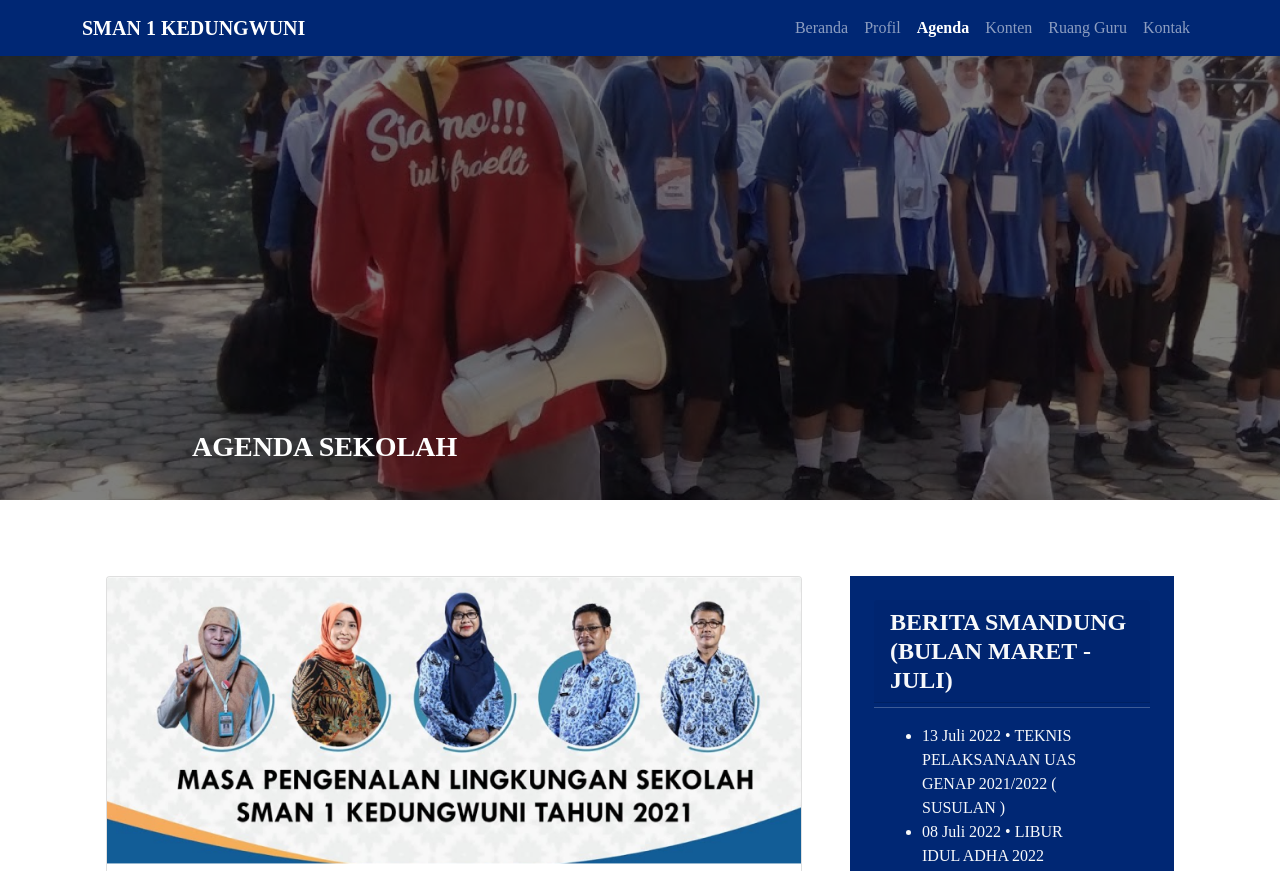
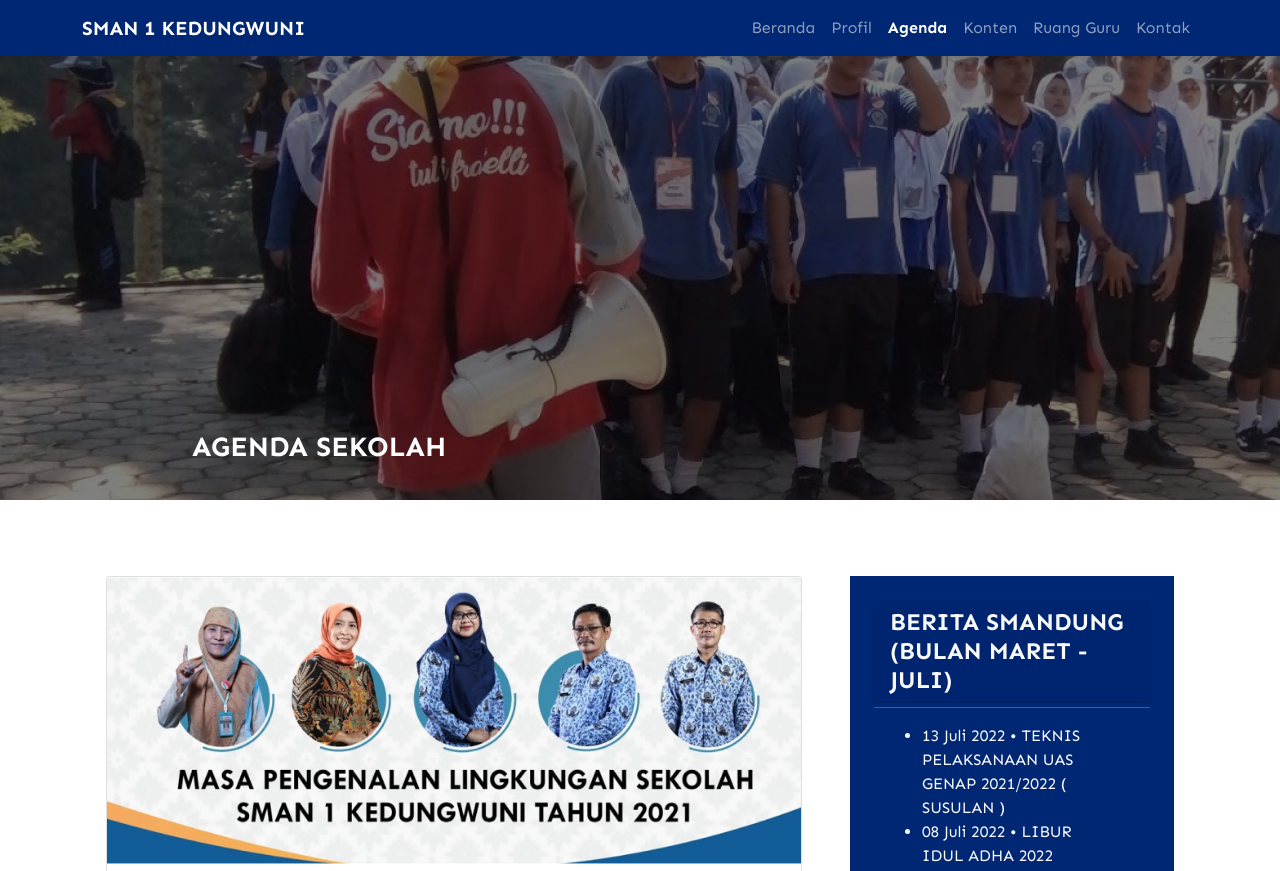
Before and after one commit to aautoruns/tugasakhir_webdesign, a plain HTML site: page agenda.html in a window 1280 px wide. Shown: the top 871 px of the page. Drawn offline with nearby package versions, Linux system fonts and the light colour scheme.

Commit message:
add google font

```diff
--- a/agenda.html
+++ b/agenda.html
@@ -14,11 +14,16 @@
   <!-- Bootstrap CSS -->
   <link href="https://cdn.jsdelivr.net/npm/bootstrap@5.0.2/dist/css/bootstrap.min.css" rel="stylesheet"
     integrity="sha384-EVSTQN3/azprG1Anm3QDgpJLIm9Nao0Yz1ztcQTwFspd3yD65VohhpuuCOmLASjC" crossorigin="anonymous" />
+  <!-- Fonts -->
+  <link rel="preconnect" href="https://fonts.googleapis.com">
+  <link rel="preconnect" href="https://fonts.gstatic.com" crossorigin>
+  <link href="https://fonts.googleapis.com/css2?family=Sen:wght@400;700;800&display=swap" rel="stylesheet">
+
 
   <title>SMANDUNG Official Website</title>
 </head>
 
-<body style="font-family: Sen">
+<body style="font-family: 'Sen', sans-serif;">
   <!-- Navbar -->
   <nav class="navbar fixed-top navbar-expand-lg navbar-dark shadow-sm" style="background-color: #002774">
     <div class="container">
```
Also changed, not shown: diesnatalis.html (+5 -1 lines), index.html (+5 -1 lines), kontak.html (+5 -1 lines), konten.html (+5 -1 lines), podcast.html (+5 -1 lines), profil.html (+5 -1 lines), ruangguru.html (+5 -1 lines).
